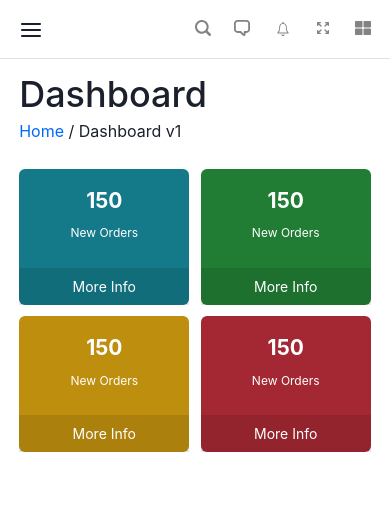
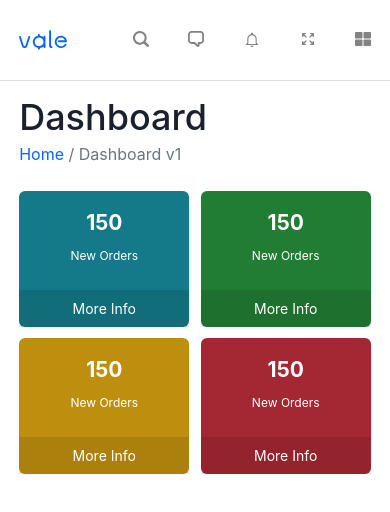
Before and after one commit to didymus707/log_dashbaord, a React (Create React App) app: page / in a window 390 px wide. Shown: the top 512 px of the page. Built offline with nearby package versions, Linux system fonts and the light colour scheme.

Commit message:
completed responsiveness up to a point

```diff
--- a/src/components/Boxes.tsx
+++ b/src/components/Boxes.tsx
@@ -6,6 +6,7 @@ export const Boxes = () => {
   return (
     <Box p="0.8rem 1.2rem">
       <Flex wrap="wrap" rowGap="0.7rem" justify="space-between">
+        <Flex width={["100%", "100%", "48.4%"]} justify="space-between">
           <BankBox
             title="150"
             topBg="#147989"
@@ -20,6 +21,8 @@ export const Boxes = () => {
             name="More Info"
             bottomBg="#0000001a"
           />
+        </Flex>
+        <Flex width={["100%", "100%", "48.4%"]} justify="space-between">
           <BankBox
             title="150"
             topBg="#BE8F0F"
@@ -35,6 +38,7 @@ export const Boxes = () => {
             bottomBg="#0000001a"
           />
         </Flex>
+      </Flex>
     </Box>
   );
 };
--- a/src/components/header.tsx
+++ b/src/components/header.tsx
@@ -6,10 +6,17 @@ export const DashboardTitle = () => {
   return (
     <Flex wrap="wrap" p="0.8rem 1.2rem" align="center">
       <Heading2 fontWeight="medium">Dashboard</Heading2>
-      <Flex wrap="wrap" rowGap="1rem" width={["50%"]}>
-        <SmallSubtitle fontWeight="400">
+      <Flex
+        wrap="wrap"
+        rowGap="1rem"
+        ml={["auto"]}
+        width={["100%", "50%"]}
+        justify={["flex-start", "flex-end"]}
+      >
+        <SmallSubtitle fontWeight="400" color="#6c757d">
           <Link
-            style={styles.active}
+            color="#0267FD"
+            // style={styles.active}
             _hover={{ textDecoration: "none", color: "#498cee" }}
           >
             Home
--- a/src/components/navbar.tsx
+++ b/src/components/navbar.tsx
@@ -1,8 +1,9 @@
 import React from "react";
+import Vale from "./primitives/icons";
 import { FaThLarge } from "react-icons/fa";
 import { Box, Flex } from "@chakra-ui/react";
 import { HiOutlineArrowsExpand } from "react-icons/hi";
-import { IoIosNotificationsOutline } from "react-icons/io";
+import { IoMdNotificationsOutline } from "react-icons/io";
 import { HamburgerIcon, ChatIcon, Search2Icon } from "@chakra-ui/icons";
 
 export const Navbar = () => {
@@ -10,7 +11,8 @@ export const Navbar = () => {
     <>
       <Flex p="1rem 1.2rem" borderBottom="1px solid #e1e1e1" align="center">
         <Box className="hamburger">
-          <HamburgerIcon color="grey.600" boxSize={6} />
+          {/* <HamburgerIcon color="grey.600" boxSize={6} /> */}
+          <Vale color="#0267FD" boxSize={12} />
         </Box>
         <Box display={["none", "none"]}>
           <Box>Home</Box>
@@ -18,13 +20,13 @@ export const Navbar = () => {
         </Box>
         <Flex
           ml="auto"
-          width={["50%"]}
+          width="238px"
           className="other-icons"
           justifyContent="space-between"
         >
           <Search2Icon color="#838383" />
           <ChatIcon color="#838383" />
-          <IoIosNotificationsOutline size={18} color="#838383" />
+          <IoMdNotificationsOutline size={18} color="#838383" />
           <HiOutlineArrowsExpand color="#838383" />
           <FaThLarge color="#838383" />
         </Flex>
--- a/src/components/primitives/icons.tsx
+++ b/src/components/primitives/icons.tsx
@@ -4,7 +4,7 @@ import { Icon, IconProps } from "@chakra-ui/react";
 const Vale = (props: IconProps) => (
   <Icon viewBox="0 0 119 49" {...props}>
     <>
-      <g id="Logo" clip-path="url(#clip0_3418_28444)">
+      <g id="Logo" clipPath="url(#clip0_3418_28444)">
         <path
           id="Union"
           fillRule="evenodd"
```
Lines whose indentation alone changed are shown as unchanged.
